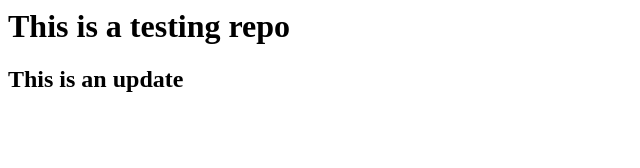
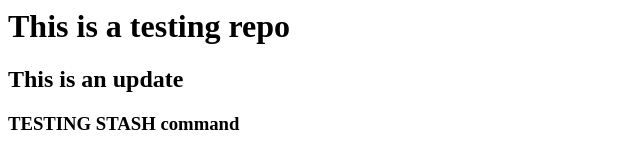
Before and after one commit to Sachin-Garia/test, a plain HTML site: page index.html in a window 1280 px wide. Shown: the whole page, without its empty margins (0-640 px from the left). Drawn offline with Linux system fonts and the light colour scheme.

Commit message:
using stash command

```diff
--- a/index.html
+++ b/index.html
@@ -1,2 +1,3 @@
 <h1>This is a testing repo</h1>
 <h2>This is an update</h2>
+<h3>TESTING STASH command</h3>
```
